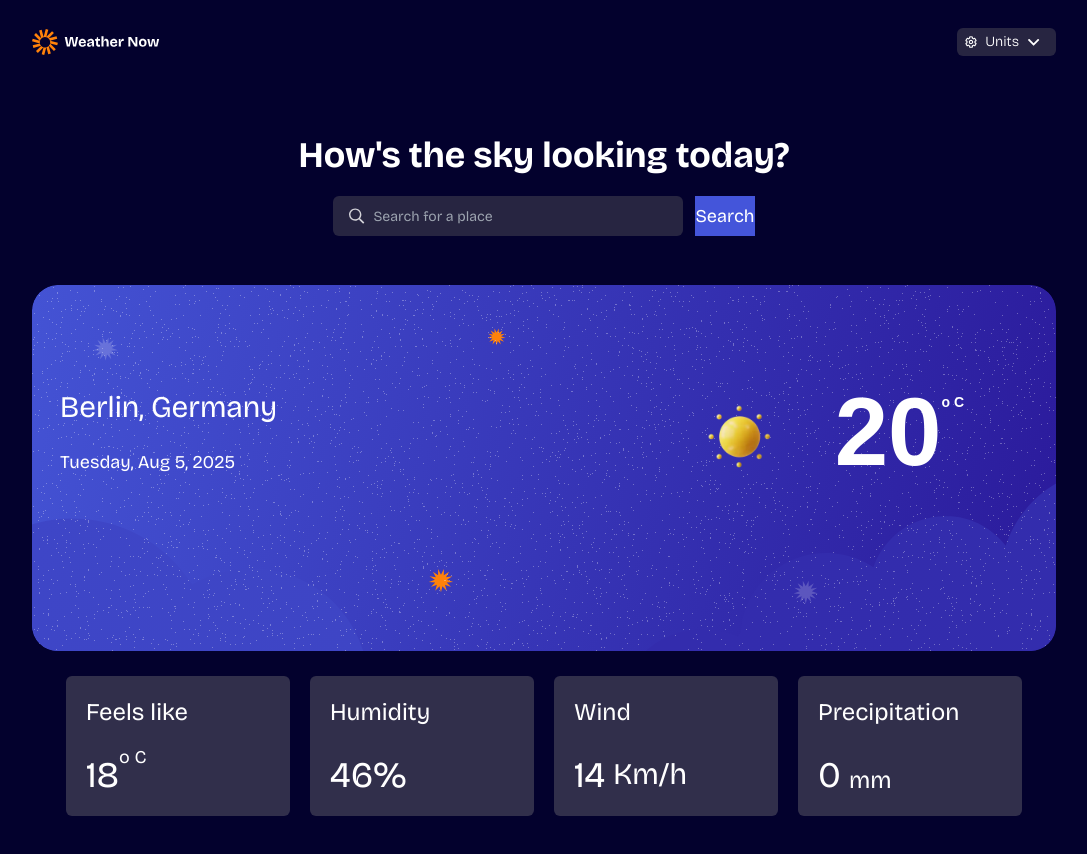
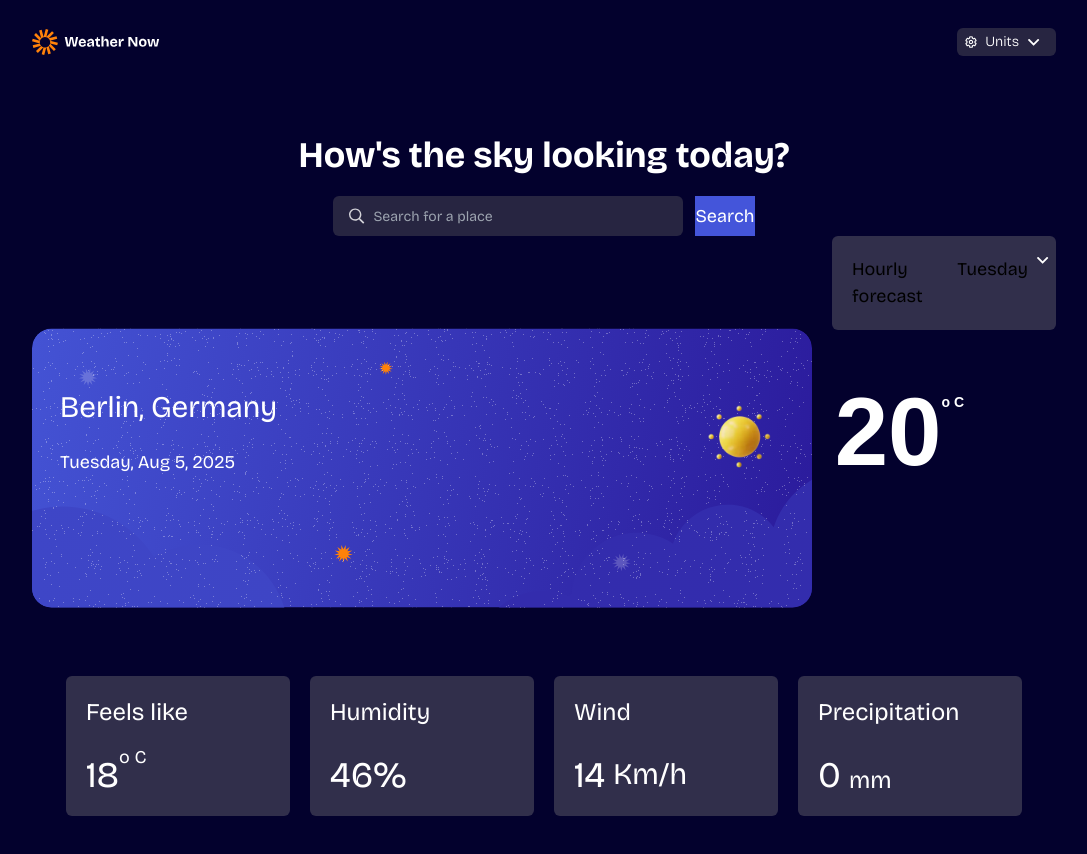
Before and after one commit to Mayowa-de/Frontend-mentor-hack-weather-app, a React (Vite) app: page / in a window 1280 px wide. Shown: the top 854 px of the page, without its empty margins (96-1183 px from the left). Built offline with nearby package versions, Linux system fonts and the light colour scheme; a web font is replaced by a local one.

Commit message:
added HourCast file and render on App.jsx

```diff
--- a/src/App.jsx
+++ b/src/App.jsx
@@ -3,6 +3,7 @@ import Header from "./Hero/Header.jsx"
 import Title from "./Hero/title"
 import TodayCloud from './Hero/todayCloud'
 import SubCloud from './Hero/SubCloud.jsx'
+import HourCast from './Hero/HourCast.jsx'
 
 function App() {
 
@@ -11,7 +12,10 @@ function App() {
     <div className='justify-center items-center flex mb-10 flex-col pb-10 px-32 '>
     <Header/>
     <Title/>
+    <div className='flex gap-5'>
     <TodayCloud/>
+    <HourCast/>
+    </div>
     <SubCloud/>
     </div>
     </>
--- /dev/null
+++ b/src/Hero/HourCast.jsx
@@ -0,0 +1,13 @@
+import React from 'react'
+import dropdown from '../assets/images/icon-dropdown.svg'
+
+export default function HourCast() {
+  return (
+    <div>
+      <div className='flex gap-7 bg-card rounded-md p-5 w-56'>
+        <h2 >Hourly forecast</h2>
+        <button className='btn shadow-none flex gap-2'>Tuesday <img src={dropdown} alt="" /></button>
+      </div>
+    </div>
+  )
+}
```
